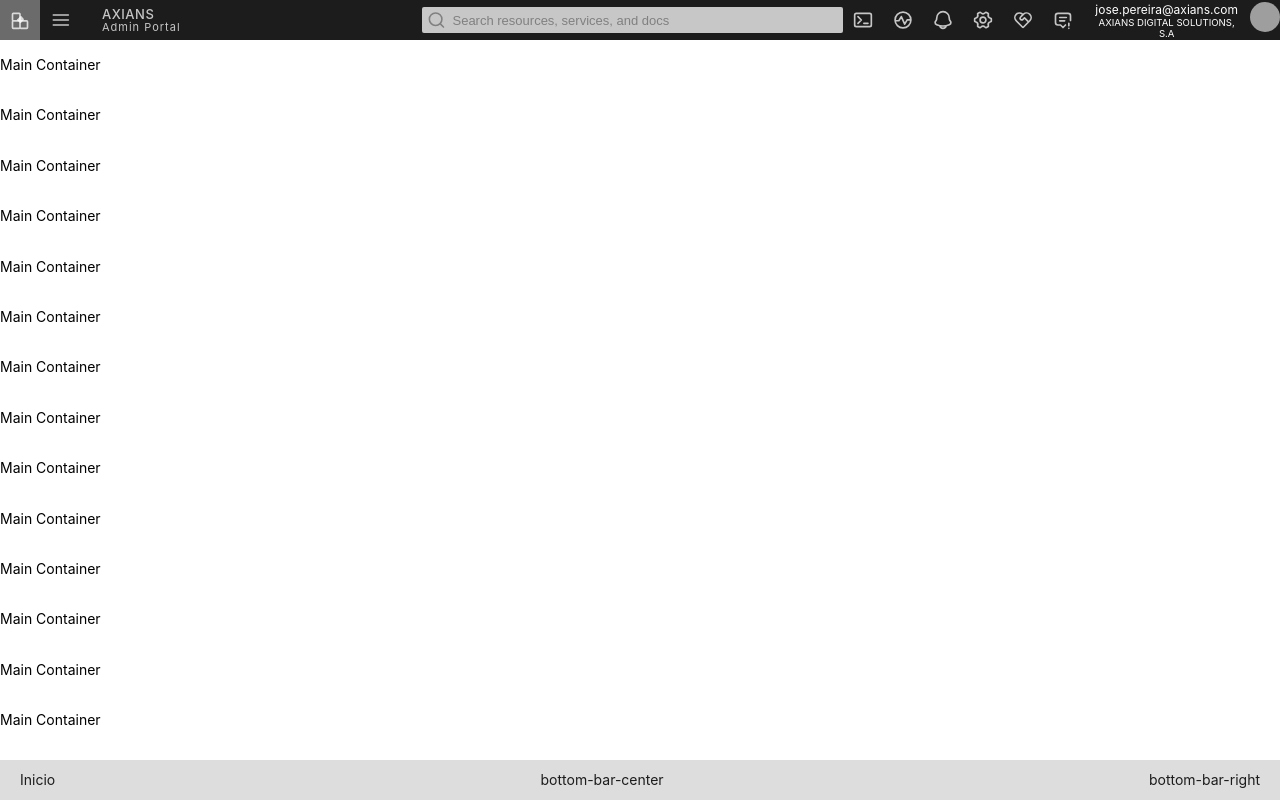
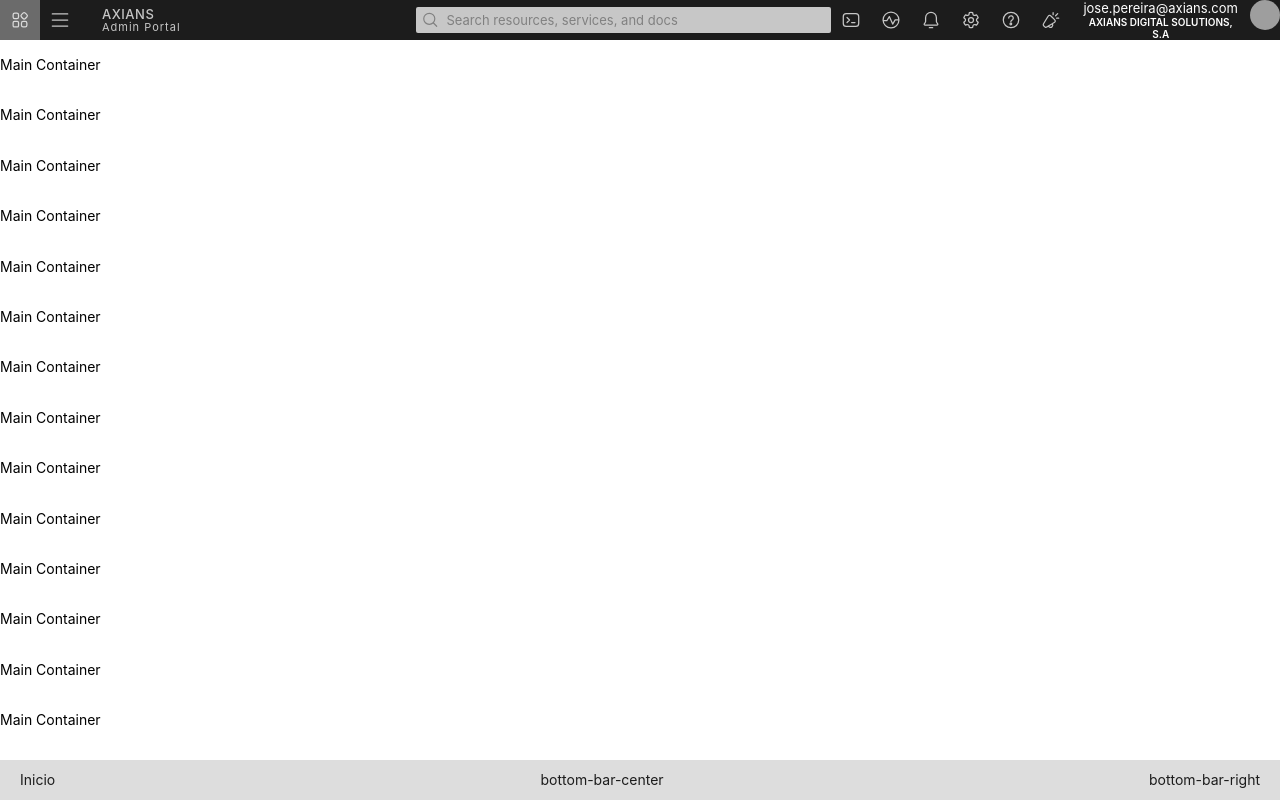
Before and after one commit to playground-io/portal, a Vue app: page / in a window 1280 px wide. Built offline with nearby package versions, Linux system fonts and the light colour scheme; grey boxes are pictures that could not be loaded.

Commit message:
nineth commit

```diff
--- a/src/components/AppIcons.vue
+++ b/src/components/AppIcons.vue
@@ -14,15 +14,16 @@ import { computed } from 'vue';
 // --- ICON REGISTRY ---
 // apps: '<path stroke="none" fill="currenColor" d="m18.492 2.33l3.179 3.18a2.25 2.25 0 0 1 0 3.181l-2.584 2.584A2.25 2.25 0 0 1 21 13.5v5.25A2.25 2.25 0 0 1 18.75 21H5.25A2.25 2.25 0 0 1 3 18.75V5.25A2.25 2.25 0 0 1 5.25 3h5.25a2.25 2.25 0 0 1 2.225 1.915L15.31 2.33a2.25 2.25 0 0 1 3.182 0ZM4.5 18.75c0 .414.336.75.75.75h5.999l.001-6.75H4.5v6Zm8.249.75h6.001a.75.75 0 0 0 .75-.75V13.5a.75.75 0 0 0-.75-.75h-6.001v6.75ZM10.5 4.5H5.25a.75.75 0 0 0-.75.75v6h6.75v-6a.75.75 0 0 0-.75-.75Zm2.25 4.81v1.94h1.94l-1.94-1.94Z" />',
 const ICON_REGISTRY = {
-  apps: '<path stroke="correntColor" fill="none" d="M 4 4  h 7  a 1 1 0 0 1 1 1  v 7  a 1 1 0 0 1 -1 1  h -7  a 1 1 0 0 1 -1 -1  v -7  a 1 1 0 0 1 1 -1  z M 4 13 h 7  a 1 1 0 0 1 1 1  v 7  a 1 1 0 0 1 -1 1  h -7  a 1 1 0 0 1 -1 -1  v -7  a 1 1 0 0 1 1 -1 z M13 13 h 7  a 1 1 0 0 1 1 1  v 7  a 1 1 0 0 1 -1 1  h -7  a 1 1 0 0 1 -1 -1  v -7  a 1 1 0 0 1 1 -1  z "/> <path stroke="none" fill="correntColor" d=" M 9.414 10.586 L 12.414 7.586 a 1 1 0 0 1 1.414 0 L 16.414 10.586 a 1 1 0 0 1 0 1.414 L 13.414 15.414 a 1 1 0 0 1 -1.414 0 L 8.586 12.414 a 1 1 0 0 1 0 -1.414 z" />',
-  menu: '<path stroke="currenColor" fill="none" d="M4 6h18M4 12h18M4 18h18" />',
-  console: '<path stroke="currentColor" fill="none" d="M13 16h5M6 8l4 4l-4 4 M2 18V6a2 2 0 0 1 2-2h16a2 2 0 0 1 2 2v12a2 2 0 0 1-2 2H4a2 2 0 0 1-2-2Z" />',
-  notifications: '<path stroke="currentColor" fill="none" d="M2.53 14.77c-.213 1.394.738 2.361 1.902 2.843c4.463 1.85 10.673 1.85 15.136 0c1.164-.482 2.115-1.45 1.902-2.843c-.13-.857-.777-1.57-1.256-2.267c-.627-.924-.689-1.931-.69-3.003C19.525 5.358 16.157 2 12 2S4.475 5.358 4.475 9.5c0 1.072-.062 2.08-.69 3.003c-.478.697-1.124 1.41-1.255 2.267 M8 19c.458 1.725 2.076 3 4 3c1.925 0 3.541-1.275 4-3" />',
-  tasks: '<path stroke="currentColor" fill="none" d="M2.5 12.89H7l3-5l4 9l3-5h4.43 M12 21.5a9.5 9.5 0 1 0 0-19a9.5 9.5 0 0 0 0 19" />',
-  settings: '<path stroke="currentColor" fill="none" d="M15.5 12a3.5 3.5 0 1 1-7 0a3.5 3.5 0 0 1 7 0 M21.011 14.097c.522-.141.783-.212.886-.346c.103-.135.103-.351.103-.784v-1.934c0-.433 0-.65-.103-.784s-.364-.205-.886-.345c-1.95-.526-3.171-2.565-2.668-4.503c.139-.533.208-.8.142-.956s-.256-.264-.635-.479l-1.725-.98c-.372-.21-.558-.316-.725-.294s-.356.21-.733.587c-1.459 1.455-3.873 1.455-5.333 0c-.377-.376-.565-.564-.732-.587c-.167-.022-.353.083-.725.295l-1.725.979c-.38.215-.57.323-.635.48c-.066.155.003.422.141.955c.503 1.938-.718 3.977-2.669 4.503c-.522.14-.783.21-.886.345S2 10.6 2 11.033v1.934c0 .433 0 .65.103.784s.364.205.886.346c1.95.526 3.171 2.565 2.668 4.502c-.139.533-.208.8-.142.956s.256.264.635.48l1.725.978c.372.212.558.317.725.295s.356-.21.733-.587c1.46-1.457 3.876-1.457 5.336 0c.377.376.565.564.732.587c.167.022.353-.083.726-.295l1.724-.979c.38-.215.57-.323.635-.48s-.003-.422-.141-.955c-.504-1.937.716-3.976 2.666-4.502" />',
-  support: '<path stroke="none" fill="correntColor" d="M3.161 4.469a6.5 6.5 0 0 1 8.84-.328a6.5 6.5 0 0 1 9.178 9.154l-7.765 7.79a2 2 0 0 1-2.719.102l-.11-.101l-7.764-7.791a6.5 6.5 0 0 1 .34-8.826Zm1.414 1.414a4.5 4.5 0 0 0-.146 6.21l.146.154L12 19.672l5.303-5.305l-3.535-3.534l-1.06 1.06a3 3 0 0 1-4.244-4.242l2.102-2.103a4.501 4.501 0 0 0-5.837.189l-.154.146Zm8.486 2.828a1 1 0 0 1 1.414 0l4.242 4.242l.708-.706a4.5 4.5 0 0 0-6.211-6.51l-.153.146l-3.182 3.182a1 1 0 0 0-.078 1.327l.078.087a1 1 0 0 0 1.327.078l.087-.078l1.768-1.768Z" />',
-  feedback: '<path stroke="correntColor" fill="none" d="M8 9h8m-8 4h6m1 5l-3 3l-3-3H6a3 3 0 0 1-3-3V7a3 3 0 0 1 3-3h12a3 3 0 0 1 3 3v5.5M19 16v3m0 3v.01" />',
-  find: '<path stroke="correntColor" fill="none" d="m17 17l4 4M3 11a8 8 0 1 0 16 0a8 8 0 0 0-16 0Z" />',
+  apps: '<rect width="6.5" height="6.5" x="3.75" y="3.75" rx="2" /> <path d="M15.586 3.818a2 2 0 0 1 2.828 0l1.768 1.768a2 2 0 0 1 0 2.828l-1.768 1.768a2 2 0 0 1-2.828 0l-1.768-1.768a2 2 0 0 1 0-2.828z" /> <rect width="6.5" height="6.5" x="3.75" y="13.75" rx="1.5" /> <rect width="6.5" height="6.5" x="13.75" y="13.75" rx="2" />',
+  menu: '<path d="M2.75 4.75h18.5M2.75 12h18.5m-18.5 7.25h18.5" />',
+  console: '<rect width="18.5" height="15.5" x="2.75" y="4.25" rx="3.5" /> <path d="m7.25 9l3 3l-3 3m5.5 0h4" />',
+  notifications: '<path d="M18.934 14.98a3 3 0 0 1-.457-1.59V9.226a6.477 6.477 0 0 0-12.954 0v4.162a3 3 0 0 1-.457 1.592l-1.088 1.74a1 1 0 0 0 .848 1.53h14.348a1 1 0 0 0 .848-1.53z M10 21.25h4" />',
+  tasks: '<path d="M2.5 12.89H7l3-5l4 9l3-5h4.43 M12 21.5a9.5 9.5 0 1 0 0-19a9.5 9.5 0 0 0 0 19" />',
+  settings: '<path d="M7.05 6.462a2 2 0 0 0 2.63-1.519l.32-1.72a9 9 0 0 1 3.998 0l.322 1.72a2 2 0 0 0 2.63 1.519l1.649-.58a9 9 0 0 1 2.001 3.46l-1.33 1.14a2 2 0 0 0 0 3.037l1.33 1.139a9 9 0 0 1-2.001 3.46l-1.65-.58a2 2 0 0 0-2.63 1.519L14 20.777a9 9 0 0 1-3.998 0l-.322-1.72a2 2 0 0 0-2.63-1.519l-1.649.58a9 9 0 0 1-2.001-3.46l1.33-1.14a2 2 0 0 0 0-3.036L3.4 9.342a9 9 0 0 1 2-3.46zM12 9a3 3 0 1 1 0 6a3 3 0 0 1 0-6" />',
+  support: '<path d="M9.301 9.709a2.699 2.699 0 1 1 4.85 1.63a4 4 0 0 1-.32.317c-.092.078-.137.11-.227.171l-.979.675a1.81 1.81 0 0 0-.784 1.493" /> <circle cx="11.828" cy="16.74" r="1" /> <circle cx="12" cy="12" r="9.25" />',
+  feedback: '<path d="m8.784 19.283l-1.251.75c-.632.378-.948.568-1.272.637c-.44.094-.897.037-1.3-.16c-.298-.147-.558-.408-1.08-.93c-.52-.52-.781-.781-.927-1.079a2 2 0 0 1-.16-1.3c.068-.325.258-.642.636-1.274l4.356-7.282c.718-1.2 1.077-1.8 1.57-2.061c.433-.23.935-.291 1.41-.175c.544.133 1.038.628 2.026 1.617l2.636 2.638c.988.989 1.482 1.483 1.616 2.026c.116.476.054.979-.175 1.412c-.261.494-.86.853-2.06 1.572l-1.27.761m-4.755 2.848a2.778 2.778 0 0 0 4.463.744a2.784 2.784 0 0 0 .291-3.592m-4.754 2.848l4.754-2.848" /> <path d="M20.007 4.404L17.542 6.87m3.709 3.007h-2.49m-4.224-6.719V5.65" />',
+  find: '<path d="M15.553 15.553a7.06 7.06 0 1 0-9.985-9.985a7.06 7.06 0 0 0 9.985 9.985m0 0L20 20" />',
+  nofind: '<path d="m8.44 12.682l2.12-2.121m0 0l2.122-2.122m-2.121 2.122l2.12 2.12m-2.12-2.12L8.439 8.439m7.114 7.114a7.06 7.06 0 1 0-9.985-9.985a7.06 7.06 0 0 0 9.985 9.985m0 0L20 20" />',
 };
 
 const props = defineProps({
@@ -44,8 +45,10 @@ const iconPath = computed(() => {
 
 <style scoped>
 .app-icon {
-  stroke-linecap:round;
-  stroke-linejoin:round;
-  stroke-width: 2;
+  stroke-linecap: round;
+  stroke-linejoin: round;
+  clip-rule: evenodd;
+  stroke-width: 1.5;
+  fill: none;
 }
 </style>
--- a/src/components/AvatarContainer.vue
+++ b/src/components/AvatarContainer.vue
@@ -50,11 +50,12 @@
   padding: 0 12px;
 }
 .user-account-wrapper .account {
-  font-size: 1.2rem;
+  font-size: 1.3rem;
 }
 .user-account-wrapper .company {
-  font-size: 0.96rem;
+  font-size: 1rem;
   text-transform:uppercase;
+  font-weight: 600;
 }
 .user-picture {
   width: 30px;
--- a/src/components/SearchContainer.vue
+++ b/src/components/SearchContainer.vue
@@ -23,6 +23,7 @@
 }
 
 .search-container input {
+  font-family: inherit;
   border: transparent;
   outline: transparent;
   background-color: transparent;
```
